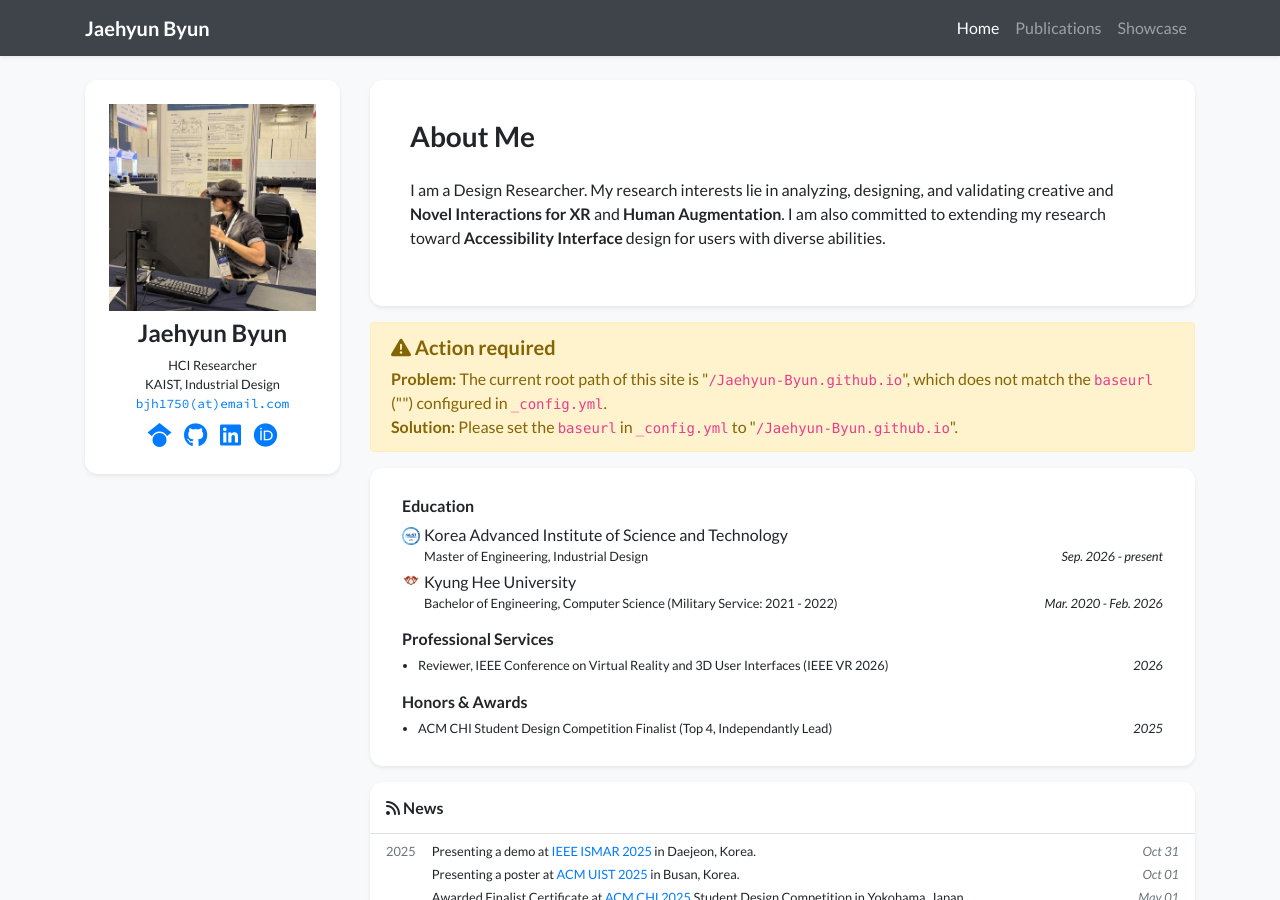
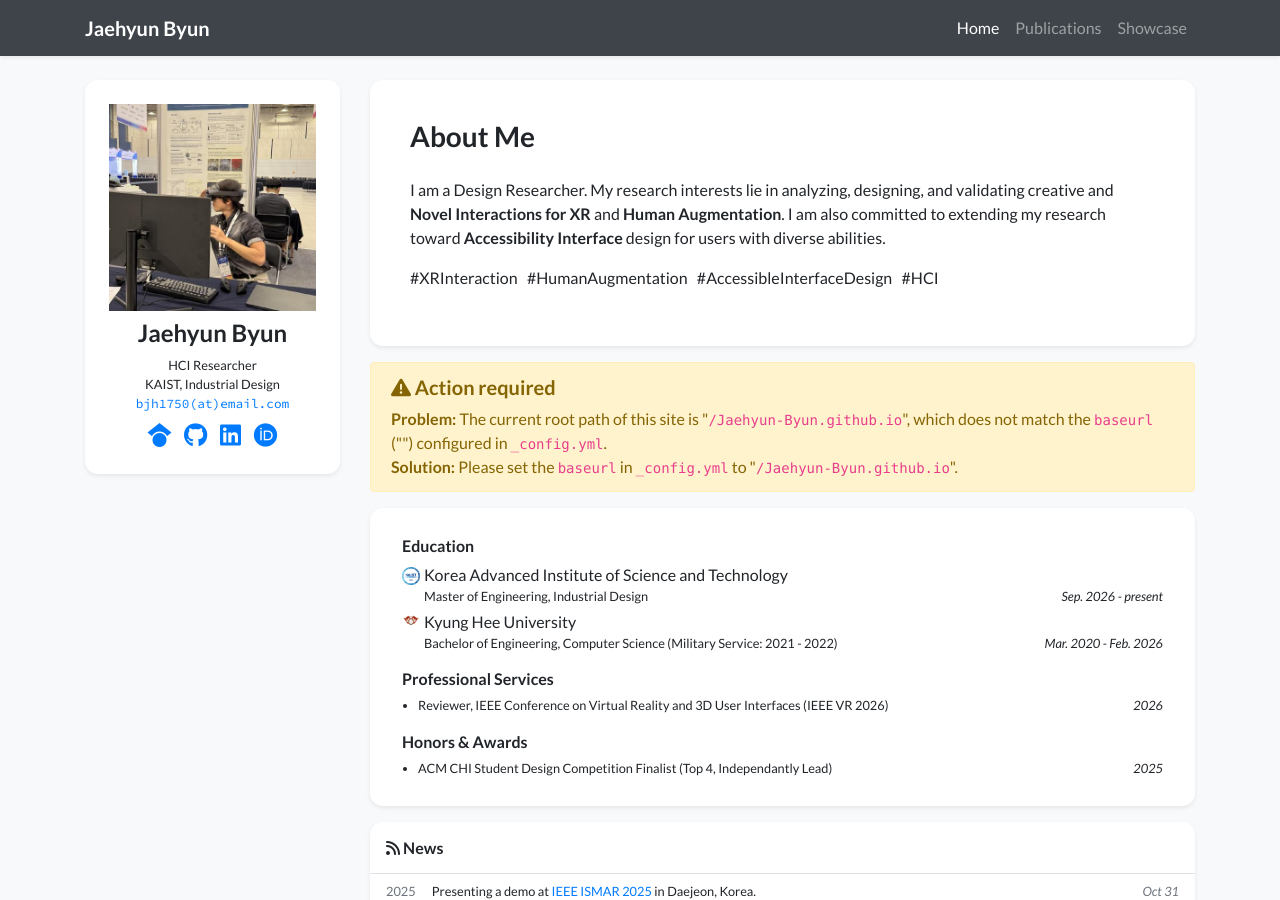
Before and after one commit to Jaehyun-Byun/Jaehyun-Byun.github.io, a Jekyll site: the page built from index.html, in a window 1280 px wide and 900 px high. Built offline with Jekyll 4.4.1, drawn with Linux system fonts in a browser that asks for light colours; nearby versions of some CDN libraries; a style sheet for code colours, icons or effects is not loaded.

Commit message:
Update profile.yml

```diff
--- a/_data/profile.yml
+++ b/_data/profile.yml
@@ -24,6 +24,9 @@ short_bio: >-
   <p>
    I am a Design Researcher. My research interests lie in analyzing, designing, and validating creative and <strong>Novel Interactions for XR</strong> and <strong>Human Augmentation</strong>. I am also committed to extending my research toward <strong>Accessibility Interface</strong> design for users with diverse abilities.
   </p>
+  <p class="profile-tags">
+   #XRInteraction &nbsp; #HumanAugmentation &nbsp; #AccessibleInterfaceDesign &nbsp; #HCI
+  </p>
 
 portrait_url: /assets/images/photos/me.jpg
 portrait_caption:
```
